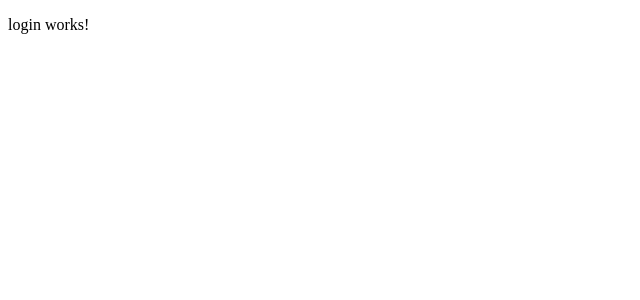
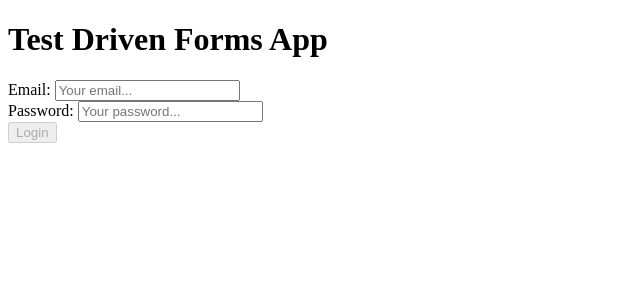
Before and after one commit to fcesc-code/fapac1, an Angular app: page / in a window 1280 px wide. Shown: the top 300 px of the page, without its empty margins (0-640 px from the left). Built offline with nearby package versions, Linux system fonts and the light colour scheme.

Commit message:
feature / updated login component

```diff
--- a/src/app/components/login/login.component.html
+++ b/src/app/components/login/login.component.html
@@ -1 +1,38 @@
-<p>login works!</p>
+<div>
+  <h1>Test Driven Forms App</h1>
+  <form #loginForm="ngForm" (ngSubmit)="checkLogin()">
+    <div>
+      <label for="email">Email: </label>
+      <input
+        type="email"
+        name="email"
+        [(ngModel)]="user.email"
+        #email="ngModel"
+        required
+        placeholder="Your email..."
+      />
+      <span [hidden]="email.valid || email.pristine" style="color: red">
+        Email required
+      </span>
+    </div>
+    <div>
+      <label for="password">Password: </label>
+      <input
+        type="password"
+        name="password"
+        [(ngModel)]="user.password"
+        #password="ngModel"
+        required
+        placeholder="Your password..."
+      />
+      <span [hidden]="password.valid || password.pristine" style="color: red">
+        Password required
+      </span>
+    </div>
+    <div>
+      <button type="submit" [disabled]="!loginForm.form.valid">
+        Login
+      </button>
+    </div>
+  </form>
+</div>
```
